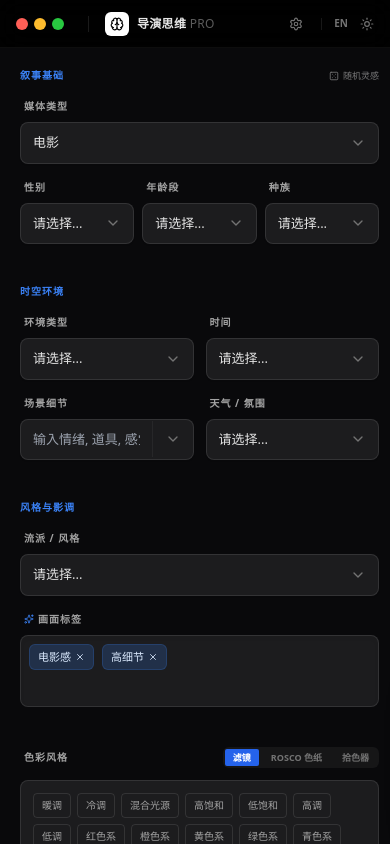
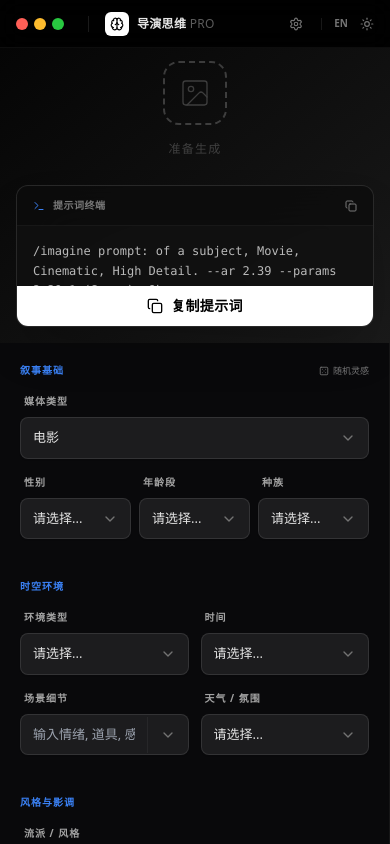
Before and after one commit to directors-mind/directors-mind, a React (Vite) app: page / in a window 390 px wide. Built offline with nearby package versions, Linux system fonts and the light colour scheme.

Commit message:
Update: Mobile Responsive Fix

```diff
--- a/src/App.jsx
+++ b/src/App.jsx
@@ -1,11 +1,11 @@
 import React, { useState, useEffect, useRef } from 'react';
 import { Copy, RefreshCw, Terminal, ChevronDown, X, Sparkles, Settings, Zap, Brain, Sun, Moon, Dice5, Image as ImageIcon, Check } from 'lucide-react';
 
-// --- v3.8.0 Update: Added Camera Angle & Fixed Translations ---
+// --- v3.8.1 Update: Mobile Responsive Fix ---
 const UI_LABELS = {
   en: {
     appTitle: "Director's Mind",
-    version: "v3.8.0",
+    version: "v3.8.1",
     inspireMe: "Inspire Me",
     sections: { narrative: "NARRATIVE & SUBJECT", world: "WORLD & ATMOSPHERE", style: "STYLE & MOOD", color: "COLOR GRADING", tech: "CINEMATOGRAPHY SPECS" },
     tabs: { filter: "FILTER", rosco: "ROSCO", picker: "PICKER" },
@@ -26,7 +26,7 @@ const UI_LABELS = {
   },
   cn: {
     appTitle: "导演思维",
-    version: "v3.8.0",
+    version: "v3.8.1",
     inspireMe: "随机灵感",
     sections: { narrative: "叙事基础", world: "时空环境", style: "风格与影调", color: "色彩风格", tech: "摄影技术参数" },
     tabs: { filter: "滤镜", rosco: "Rosco 色纸", picker: "拾色器" },
@@ -57,7 +57,6 @@ const GENERAL_MAP = {
   "Interior": "室内", "Exterior": "室外", "Studio / Set": "摄影棚", "Green Screen": "绿幕", "On Location": "实地外景", "Underwater": "水下", "Space": "太空",
   "Action": "动作", "Adventure": "冒险", "Animation": "动画", "Biopic": "传记", "Comedy": "喜剧", "Crime": "犯罪", "Drama": "剧情", "Fantasy": "奇幻", "History": "历史", "Horror": "恐怖", "Mystery": "悬疑", "Romance": "爱情", "Sci-Fi": "科幻", "Thriller": "惊悚", "War": "战争", "Western": "西部", "Cyberpunk": "赛博朋克", "Automotive": "汽车广告", "Fashion / Apparel": "时尚服饰", "Beauty & Cosmetics": "美妆", "Food / Tabletop": "美食/静物", "Performance (Band/Artist)": "乐队表演", "Narrative (Story)": "叙事类", "Biographical": "人物传记", "True Crime": "真实犯罪", "Nature / Wildlife": "自然生态", "Noir": "黑色电影", "Luxury": "奢侈品", "Tech": "科技产品", "Abstract": "抽象艺术", "Lifestyle": "生活方式", "Corporate": "企业宣传", "PSA": "公益广告", "VFX Heavy": "重特效",
   "Sunny": "晴朗", "Overcast": "阴天", "Rainy": "雨天", "Stormy": "暴风雨", "Foggy": "雾天", "Hazy": "朦胧/雾霾", "Snowy": "雪天", "Windy": "大风", "Clear Skies": "万里无云", "Drizzle": "毛毛雨", "Thunderstorm": "雷暴", "Sandstorm": "沙尘暴",
-  "Apartment": "公寓", "Bedroom": "卧室", "Living Room": "客厅", "Kitchen": "厨房", "Bathroom": "浴室", "Office": "办公室", "Bar / Pub / Club": "酒吧/俱乐部", "Restaurant / Diner": "餐厅/快餐店", "Hospital": "医院", "Classroom / School": "教室/学校", "Car / Vehicle": "车内/交通工具", "Street / Alley": "街道/巷子", "Forest / Woods": "森林/树林", "Beach / Ocean": "海滩/海洋", "Mountain": "山脉", "Rooftop": "屋顶/天台", "Warehouse": "仓库/废墟", "Spaceship / Sci-Fi": "太空飞船/科幻", "Void / Abstract": "虚空/抽象背景", "Subway / Train": "地铁/火车", "Church": "教堂", "Street": "街道", "Forest": "森林", "Spaceship": "太空飞船", "Void": "虚空",
   "Static Shot": "固定镜头", "Panning": "摇镜头 (Pan)", "Tilt": "俯仰镜头 (Tilt)", "Dolly In": "推镜头 (Dolly In)", "Dolly Out": "拉镜头 (Dolly Out)", "Tracking Shot": "跟拍 (Track)", "Crab Shot": "横移 (Crab)", "Arc Shot": "弧形运动 (Arc)", "Handheld": "手持摄影", "Steadicam": "斯坦尼康", "Gimbal Flow": "稳定器跟随", "Shakey Cam": "剧烈晃动", "Whiplash": "极速甩镜",
   "Eye Level (Neutral)": "平视 (中性)", "Low Angle (Heroic)": "仰拍 (英雄视角)", "High Angle (Vulnerability)": "俯拍 (弱势视角)", "Overhead / God's Eye": "上帝视角 / 顶拍", "Worm's Eye View": "虫视 / 极低角度", "Dutch Angle / Canted": "德式倾斜 / 不安感", "Over the Shoulder": "过肩镜头", "POV (Point of View)": "主观视角 (POV)", "Ground Level": "地面视角", "Knee Level": "膝盖视角", "Bird's Eye View": "鸟瞰", "Drone / Aerial": "无人机 / 航拍", "Selfie Angle": "自拍视角",
   "Extreme Close Up": "极特写", "Close Up": "特写", "Medium Close Up": "中特写", "Medium Shot": "中景", "Cowboy Shot": "七分身/牛仔景", "Full Shot": "全景", "Wide Shot": "远景", "Extreme Wide": "大远景",
@@ -93,9 +92,7 @@ const DATA_OPTIONS = {
   colorFilters: ["Warm", "Cool", "Mixed", "Saturated", "Desaturated", "High Key", "Low Key", "Red", "Orange", "Yellow", "Green", "Cyan", "Blue", "Purple", "Magenta", "Pink", "White", "Sepia", "Black & White", "Teal & Orange"],
   roscoColors: Object.keys(ROSCO_HEX_MAP),
   weather: ["Sunny", "Overcast", "Rainy", "Stormy", "Foggy", "Hazy", "Snowy", "Windy", "Clear Skies", "Drizzle", "Thunderstorm", "Sandstorm"],
-  // REVISED: Simplified Shot Type (Motion focused)
   shotType: ["Static Shot", "Panning", "Tilt", "Dolly In", "Dolly Out", "Tracking Shot", "Crab Shot", "Arc Shot", "Handheld", "Steadicam", "Gimbal Flow", "Shakey Cam", "Whiplash"],
-  // NEW: Camera Angle (Position focused)
   cameraAngle: [
     "Eye Level (Neutral)", "Low Angle (Heroic)", "High Angle (Vulnerability)",
     "Overhead / God's Eye", "Worm's Eye View", "Dutch Angle / Canted",
@@ -252,7 +249,6 @@ export default function DirectorsMind() {
   const [lang, setLang] = useState("cn");
   const [apiKey, setApiKey] = useState("");
   const [showSettings, setShowSettings] = useState(false);
-  // Updated state to include cameraAngle
   const [selections, setSelections] = useState({ mediaType: "Movie", format: "", genre: [], location: "", set: "", weather: "", shotType: "", cameraAngle: "", frameSize: "", composition: "", lighting: "", lightingType: "", camera: "", lensSize: "", aspectRatio: "2.39:1 (Scope)", timeOfDay: "", aperture: "", gender: "", age: "", ethnicity: "", color: [] });
   const [tags, setTags] = useState(["Cinematic", "High Detail"]);
   const [prompt, setPrompt] = useState("");
@@ -271,7 +267,7 @@ export default function DirectorsMind() {
       set: r(DATA_OPTIONS.set),
       weather: r(DATA_OPTIONS.weather),
       shotType: r(DATA_OPTIONS.shotType),
-      cameraAngle: r(DATA_OPTIONS.cameraAngle), // Added to randomizer
+      cameraAngle: r(DATA_OPTIONS.cameraAngle),
       frameSize: r(DATA_OPTIONS.frameSize),
       composition: r(DATA_OPTIONS.composition),
       lighting: r(DATA_OPTIONS.lighting),
@@ -292,7 +288,6 @@ export default function DirectorsMind() {
   useEffect(() => {
     const subject = [selections.age, selections.ethnicity, selections.gender].filter(Boolean).join(" ") || "subject";
     const apVal = selections.aperture ? selections.aperture.split(' - ')[0] : "";
-    // Added selections.cameraAngle to the parts array
     const parts = [selections.shotType, selections.cameraAngle, `of a ${subject}`, selections.frameSize, selections.mediaType, Array.isArray(selections.genre)?selections.genre.join(", "):"", tags.join(", "), selections.location ? `in ${selections.location}` : "", selections.set, selections.weather, selections.timeOfDay, selections.lighting, selections.color.join(", ")].filter(Boolean);
     const tech = [selections.format, selections.camera, selections.lensSize, apVal, selections.aspectRatio, "8k"].filter(Boolean).join(", ");
     setPrompt(`/imagine prompt: ${parts.join(", ")}. --ar ${selections.aspectRatio?.split(':')[0] || "16:9"} --params ${tech}`);
@@ -323,8 +318,11 @@ export default function DirectorsMind() {
         </div>
       </header>
 
-      <div className="flex-1 flex overflow-hidden">
-        <aside className={`w-[400px] shrink-0 flex flex-col overflow-y-auto custom-scrollbar ${sidebarBg}`}>
+      {/* Main Responsive Layout: Col on Mobile, Row on Desktop */}
+      <div className="flex-1 flex flex-col md:flex-row overflow-hidden">
+
+        {/* Sidebar: Bottom on Mobile (Controls), Left on Desktop */}
+        <aside className={`w-full md:w-[400px] flex-1 md:flex-none order-2 md:order-1 flex flex-col overflow-y-auto custom-scrollbar ${sidebarBg}`}>
           {showSettings && <div className={`p-4 border-b ${theme === 'dark' ? 'bg-[#111] border-white/5' : 'bg-gray-50 border-black/5'}`}><label className="text-[10px] font-bold uppercase tracking-widest opacity-50 mb-2 block">{t.apiKey}</label><div className="flex gap-2"><input type="password" value={apiKey} onChange={e => setApiKey(e.target.value)} placeholder="Paste Key..." className={`flex-1 text-xs px-2 py-1.5 rounded border outline-none ${theme === 'dark' ? 'bg-black border-white/10' : 'bg-white border-black/10'}`}/><button onClick={() => setShowSettings(false)} className="text-[10px] px-2 bg-blue-600 text-white rounded">{t.save}</button></div></div>}
 
           <div className="p-5 flex flex-col gap-4">
@@ -357,7 +355,6 @@ export default function DirectorsMind() {
 
           <div className="p-5 flex flex-col gap-4 pb-20">
             <h3 className="text-[10px] font-bold text-blue-500 uppercase tracking-widest">{t.sections.tech}</h3>
-            {/* Modified Grid Layout to include Camera Angle */}
             <div className="grid grid-cols-2 gap-3">
               <CustomSelect label={t.labels.shotType} value={selections.shotType} options={DATA_OPTIONS.shotType} onChange={v => updateSelection('shotType', v)} theme={theme} lang={lang} />
               <CustomSelect label={t.labels.cameraAngle} value={selections.cameraAngle} options={DATA_OPTIONS.cameraAngle} onChange={v => updateSelection('cameraAngle', v)} theme={theme} lang={lang} />
@@ -369,16 +366,17 @@ export default function DirectorsMind() {
           </div>
         </aside>
 
-        <main className="flex-1 flex flex-col relative bg-checkered">
+        {/* Main Content: Top on Mobile (Preview), Right on Desktop */}
+        <main className="h-[35vh] md:h-auto w-full md:flex-1 order-1 md:order-2 flex flex-col relative bg-checkered">
           <div className={`absolute inset-0 pointer-events-none ${theme === 'dark' ? 'bg-gradient-to-br from-[#050505] to-[#1a1a1a]' : 'bg-[#f0f0f2]'}`}></div>
-          <div className="flex-1 flex items-center justify-center p-10 z-10 overflow-hidden relative group">
-             {generatedImage ? <div className="relative shadow-2xl rounded-sm overflow-hidden animate-in fade-in zoom-in duration-500"><img src={generatedImage} alt="Concept" className="max-w-full max-h-[80vh] object-contain shadow-2xl" /><div className="absolute inset-0 ring-1 ring-white/10 pointer-events-none"></div></div> : <div className={`flex flex-col items-center gap-4 opacity-20 ${theme === 'dark' ? 'text-white' : 'text-black'}`}><div className="w-24 h-24 rounded-2xl border-2 border-dashed border-current flex items-center justify-center"><ImageIcon size={48} strokeWidth={1} /></div><p className="text-sm font-medium tracking-widest uppercase">{t.ready}</p></div>}
+          <div className="flex-1 flex items-center justify-center p-6 md:p-10 z-10 overflow-hidden relative group">
+             {generatedImage ? <div className="relative shadow-2xl rounded-sm overflow-hidden animate-in fade-in zoom-in duration-500"><img src={generatedImage} alt="Concept" className="max-w-full max-h-[80vh] object-contain shadow-2xl" /><div className="absolute inset-0 ring-1 ring-white/10 pointer-events-none"></div></div> : <div className={`flex flex-col items-center gap-4 opacity-20 ${theme === 'dark' ? 'text-white' : 'text-black'}`}><div className="w-16 h-16 md:w-24 md:h-24 rounded-2xl border-2 border-dashed border-current flex items-center justify-center"><ImageIcon size={32} md:size={48} strokeWidth={1} /></div><p className="text-xs md:text-sm font-medium tracking-widest uppercase">{t.ready}</p></div>}
           </div>
-          <div className="shrink-0 p-6 z-20 flex justify-center">
+          <div className="shrink-0 p-4 md:p-6 z-20 flex justify-center">
             <div className={`w-full max-w-4xl rounded-xl border backdrop-blur-xl shadow-2xl flex flex-col overflow-hidden transition-all ${theme === 'dark' ? 'bg-[#111]/80 border-white/10' : 'bg-white/80 border-black/10'}`}>
               <div className={`px-4 py-3 border-b flex justify-between items-center ${theme === 'dark' ? 'border-white/5 bg-black/20' : 'border-black/5 bg-gray-50/50'}`}><div className="flex items-center gap-2"><Terminal size={12} className="text-blue-500" /><span className="text-[10px] font-bold uppercase tracking-wider opacity-50">{t.promptTerminal}</span></div><button onClick={() => navigator.clipboard.writeText(prompt)} className="opacity-50 hover:opacity-100 transition"><Copy size={12}/></button></div>
-              <div className="p-4 font-mono text-xs leading-relaxed opacity-80 max-h-[80px] overflow-y-auto custom-scrollbar">{prompt || <span className="opacity-30">Prompt will appear here...</span>}</div>
-              <button onClick={handleAction} disabled={isGenerating} className={`h-12 w-full flex items-center justify-center gap-2 font-bold text-sm tracking-wide transition-all ${isGenerating ? 'bg-neutral-500 cursor-not-allowed text-white' : apiKey ? 'bg-blue-600 hover:bg-blue-500 text-white' : theme === 'dark' ? 'bg-white text-black hover:bg-gray-200' : 'bg-black text-white hover:bg-gray-800'}`}>{isGenerating ? <><RefreshCw size={16} className="animate-spin"/> {t.processing}</> : apiKey ? <><Zap size={16} className="text-yellow-300 fill-current"/> {t.generate}</> : <><Copy size={16}/> {t.copyPrompt}</>}</button>
+              <div className="p-4 font-mono text-xs leading-relaxed opacity-80 max-h-[60px] md:max-h-[80px] overflow-y-auto custom-scrollbar">{prompt || <span className="opacity-30">Prompt will appear here...</span>}</div>
+              <button onClick={handleAction} disabled={isGenerating} className={`h-10 md:h-12 w-full flex items-center justify-center gap-2 font-bold text-sm tracking-wide transition-all ${isGenerating ? 'bg-neutral-500 cursor-not-allowed text-white' : apiKey ? 'bg-blue-600 hover:bg-blue-500 text-white' : theme === 'dark' ? 'bg-white text-black hover:bg-gray-200' : 'bg-black text-white hover:bg-gray-800'}`}>{isGenerating ? <><RefreshCw size={16} className="animate-spin"/> {t.processing}</> : apiKey ? <><Zap size={16} className="text-yellow-300 fill-current"/> {t.generate}</> : <><Copy size={16}/> {t.copyPrompt}</>}</button>
             </div>
           </div>
         </main>
```
